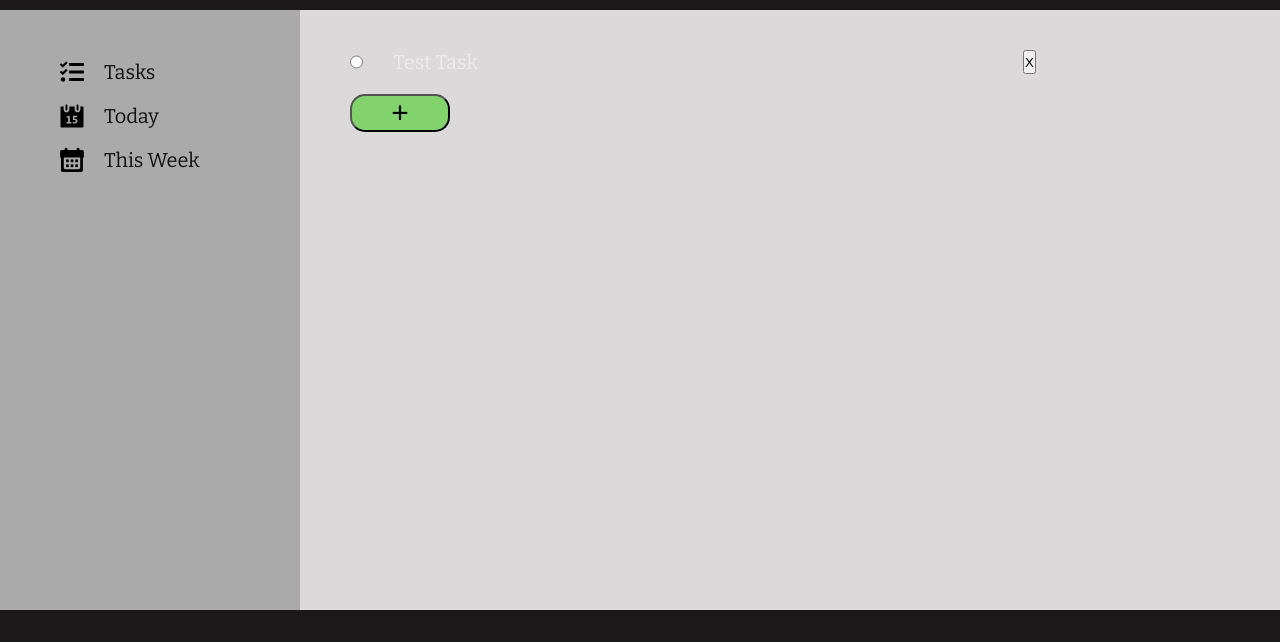
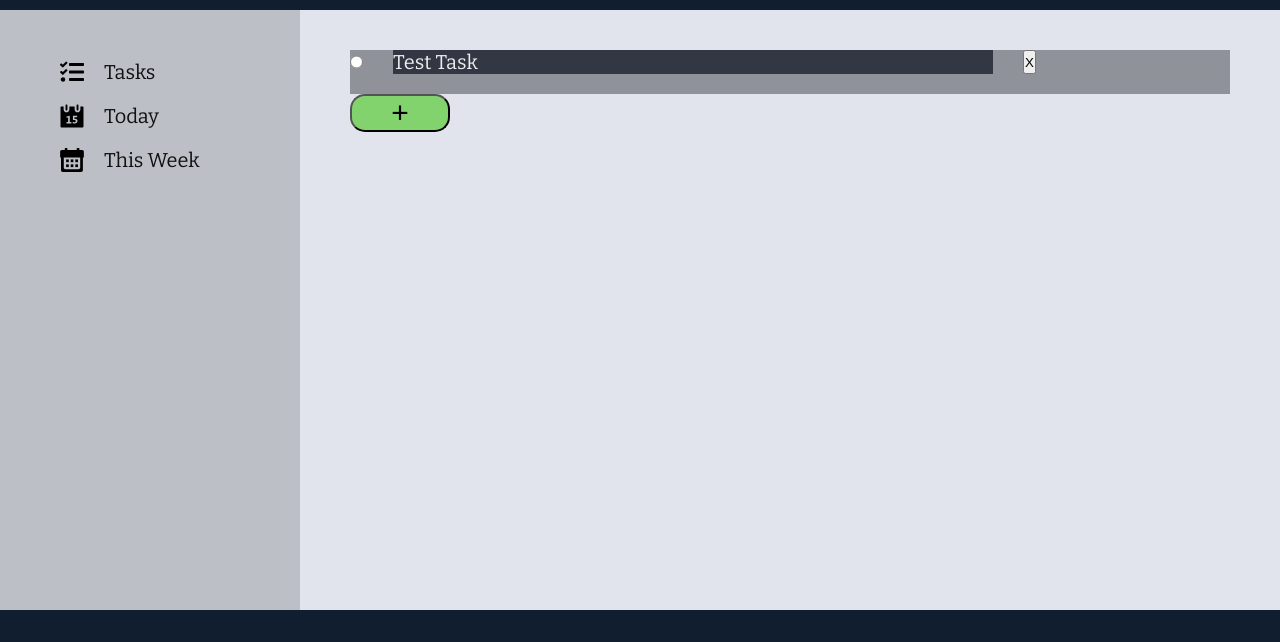
Before and after one commit to brennanjk/to-do-list, a plain HTML site: page index.html in a window 1280 px wide. Shown: the part 90-732 px from the top of the page. Drawn offline with nearby package versions, Linux system fonts and the light colour scheme.

Commit message:
Adjust color scheme/custome color properties

```diff
--- a/style.css
+++ b/style.css
@@ -1,11 +1,13 @@
 :root {
     --text-color1: #ececec;
     --text-color2: #111111;
-    --bg-color1: #1a1818;
-    --bg-color2: #aaaaaa;
-    --bg-color3: #dbd9d9;
+    --bg-color1: #111E2F;
+    --bg-color2: #BCBFC6;
+    --bg-color3: #e1e4ec;
     --bg-color2-dark: #999999;
     --bg-color4: #82d36d;
+    --bg-color5: #8f9299;
+    --bg-color6: #333743;
 }
 
 /* CSS reset */
@@ -93,10 +95,12 @@ li>img {
     padding: 0 0 1rem;
     display: flex;
     gap: 1.5rem;
+    background-color: var(--bg-color5);
 }
 
 .task>div {
     width: 30rem;
+    background-color: var(--bg-color6);
 }
 
 .add-task-btn {
```
